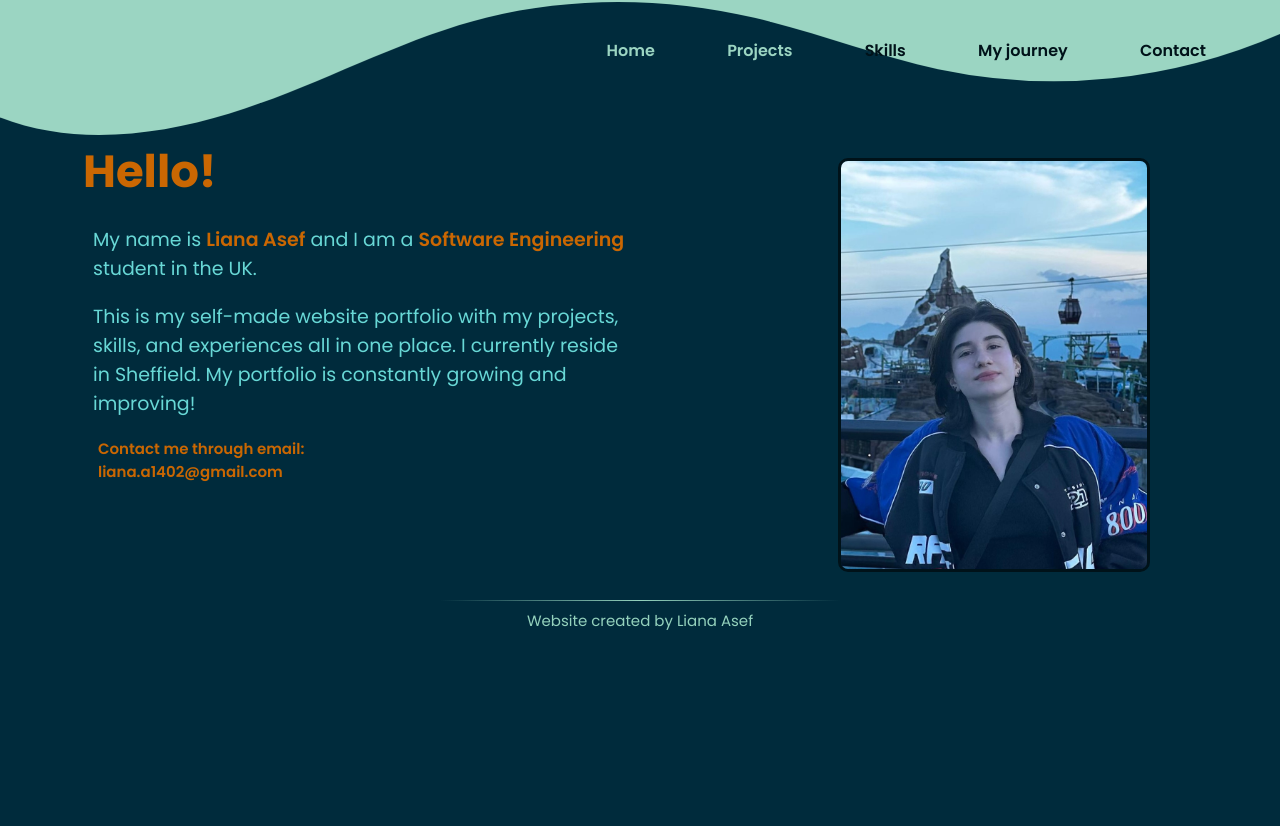
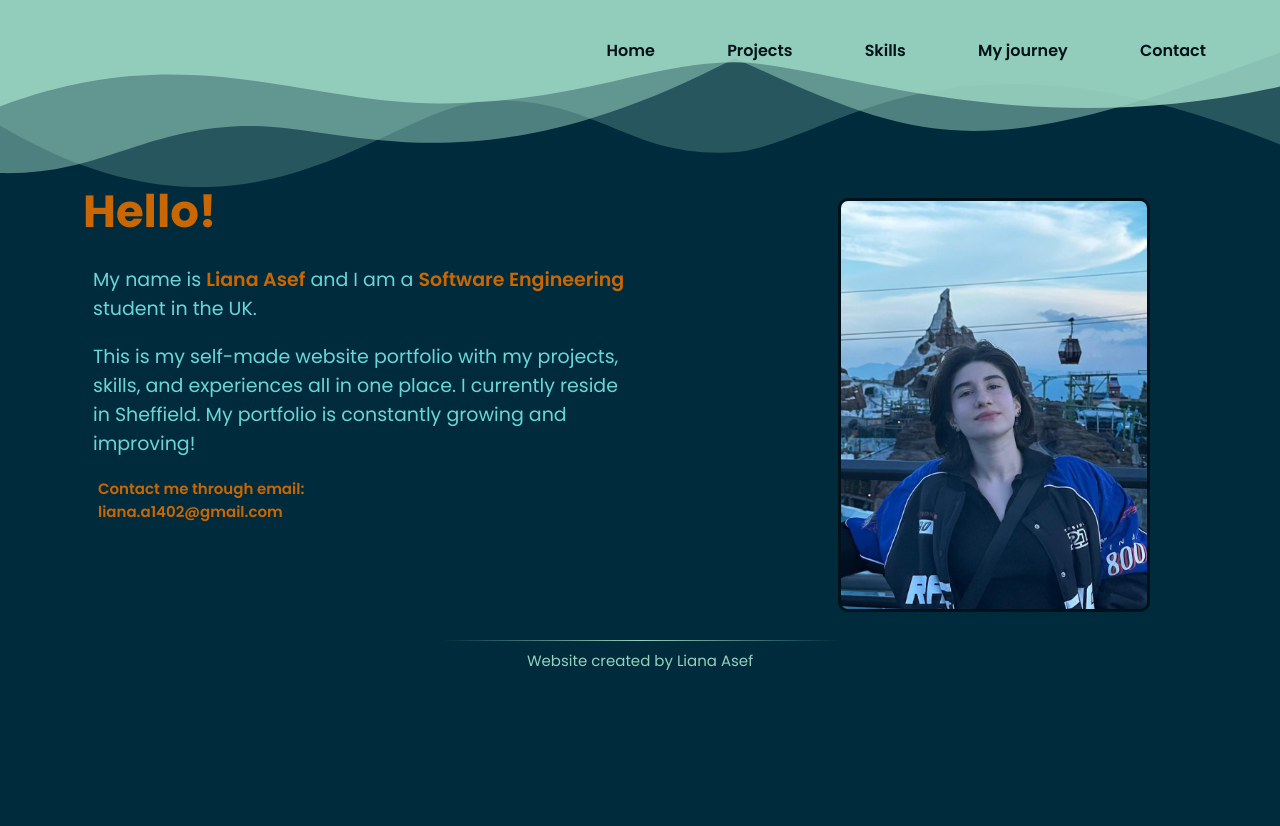
Before and after one commit to liana1402/Personal-Portfolio, a PHP site: page / in a window 1280 px wide. Run offline with PHP 8.4, Linux system fonts and the light colour scheme.

Commit message:
new navbar svg

```diff
--- a/index.html
+++ b/index.html
@@ -10,23 +10,25 @@
 
 <body>
     <header>
+        <div id="divider_id" class="website-divider-container-110428">
+            <svg xmlns="http://www.w3.org/2000/svg" class="divider-img-110428" viewBox="0 0 1080 137" preserveAspectRatio="none">
+                <path d="M 0,137 V 59.03716 c 158.97703,52.21241 257.17659,0.48065 375.35967,2.17167 118.18308,1.69101 168.54911,29.1665 243.12679,30.10771 C 693.06415,92.25775 855.93515,29.278599 1080,73.61449 V 137 Z" style="opacity:0.85"></path>
+                <path d="M 0,10.174557 C 83.419822,8.405668 117.65911,41.78116 204.11379,44.65308 290.56846,47.52499 396.02558,-7.4328 620.04248,94.40134 782.19141,29.627636 825.67279,15.823104 1080,98.55518 V 137 H 0 Z" style="opacity:0.5"></path>
+                <path d="M 0,45.10182 C 216.27861,-66.146913 327.90348,63.09813 416.42665,63.52904 504.94982,63.95995 530.42054,22.125806 615.37532,25.210412 700.33012,28.295019 790.77619,132.60682 1080,31.125744 V 137 H 0 Z" style="opacity:0.25"></path>
+            </svg>
+         </div>
         <navbar class="navbar">
             <button class="hamburger">
                 <div class="bar"></div>
             </button>
             <ul class="navbar-list">
-                <li class="navbar-list-item" id="navbar-home"><a href="index.html">Home</a></li>
-                <li class="navbar-list-item" id="navbar-projects"><a href="projects.html">Projects</a></li>
+                <li class="navbar-list-item"><a href="index.html">Home</a></li>
+                <li class="navbar-list-item"><a href="projects.html">Projects</a></li>
                 <li class="navbar-list-item"><a href="skills.html">Skills</a></li>
                 <li class="navbar-list-item"><a href="journey.html">My journey</a></li>
                 <li class="navbar-list-item"><a href="contact.html">Contact</a></li>
             </ul>
         </navbar>
-        <div class="wave">
-            <svg data-name="Layer 1" xmlns="http://www.w3.org/2000/svg" viewBox="0 0 1200 120" preserveAspectRatio="none">
-                <path d="M321.39,56.44c58-10.79,114.16-30.13,172-41.86,82.39-16.72,168.19-17.73,250.45-.39C823.78,31,906.67,72,985.66,92.83c70.05,18.48,146.53,26.09,214.34,3V0H0V27.35A600.21,600.21,0,0,0,321.39,56.44Z" class="shape-fill"></path>
-            </svg>
-        </div>
     </header>
 
     <div class="index-body-container">
--- a/styles/desktop.css
+++ b/styles/desktop.css
@@ -46,7 +46,7 @@
 
 /* home */
 .contact-body-container, .index-body-container, .projects-body-container{
-    padding: 50px 50px 0 50px;
+    padding: 90px 50px 0 50px;
 }
 .index-body-container{
     flex-direction: row;
--- a/styles/mobile.css
+++ b/styles/mobile.css
@@ -53,24 +53,19 @@ body ul{
     color: #BB3E03;
 }
 
-.wave {
-    position: absolute;
-    top: 0;
-    left: 0;
-    width: 100%;
-    overflow: hidden;
-    line-height: 0;
+.website-divider-container-110428 {
+    height: 100%;
 }
 
-.wave svg {
-    position: relative;
-    display: block;
-    width: calc(100% + 1.3px);
-        height: 99px;
-}
+.divider-img-110428{
+    position: absolute;
+    width: 100%;
+    height: 187px;
 
-.wave .shape-fill {
-    fill: #9BD5C2;
+    transform: scale(1, -1);
+    top:0px;
+    left: 0px;
+    fill: rgb(155, 213, 194)
 }
 
 .hamburger{
```
Also changed, not shown: contact.html (+9 -7 lines), journey.html (+9 -7 lines), projects.html (+9 -7 lines), skills.html (+9 -7 lines).
